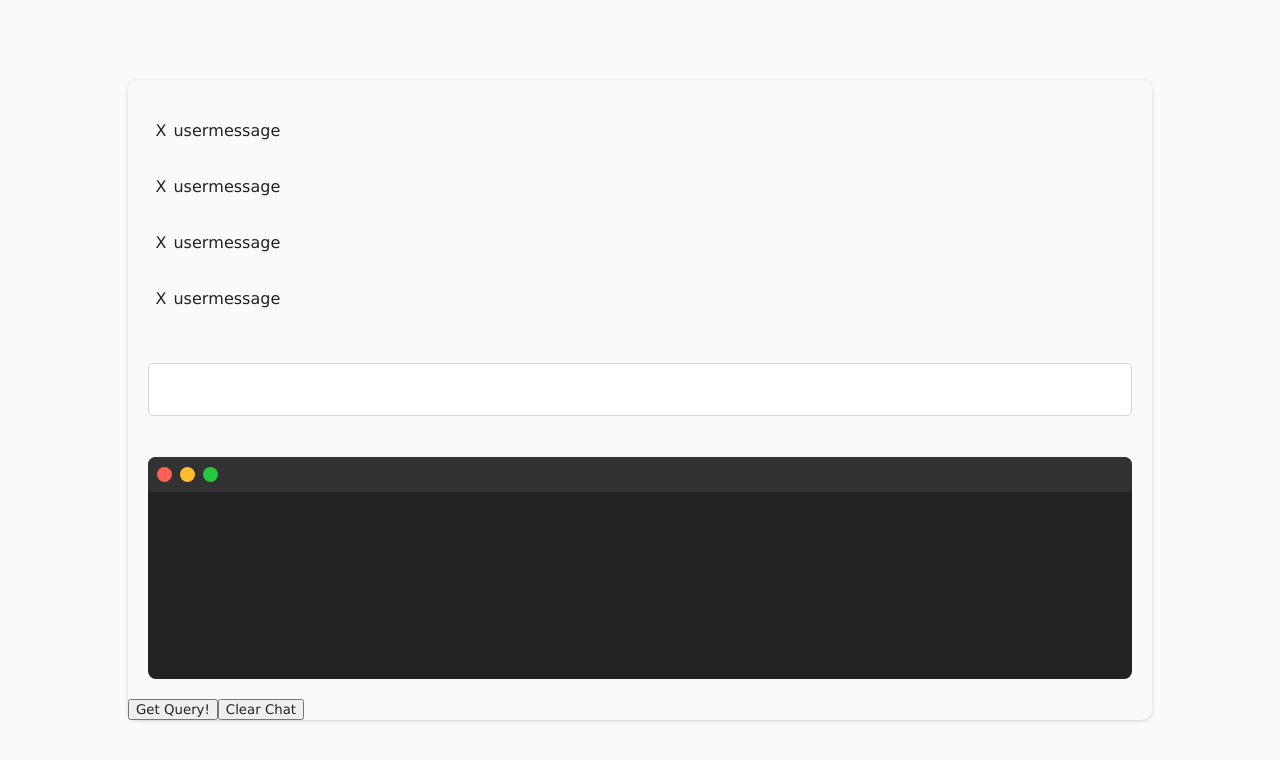
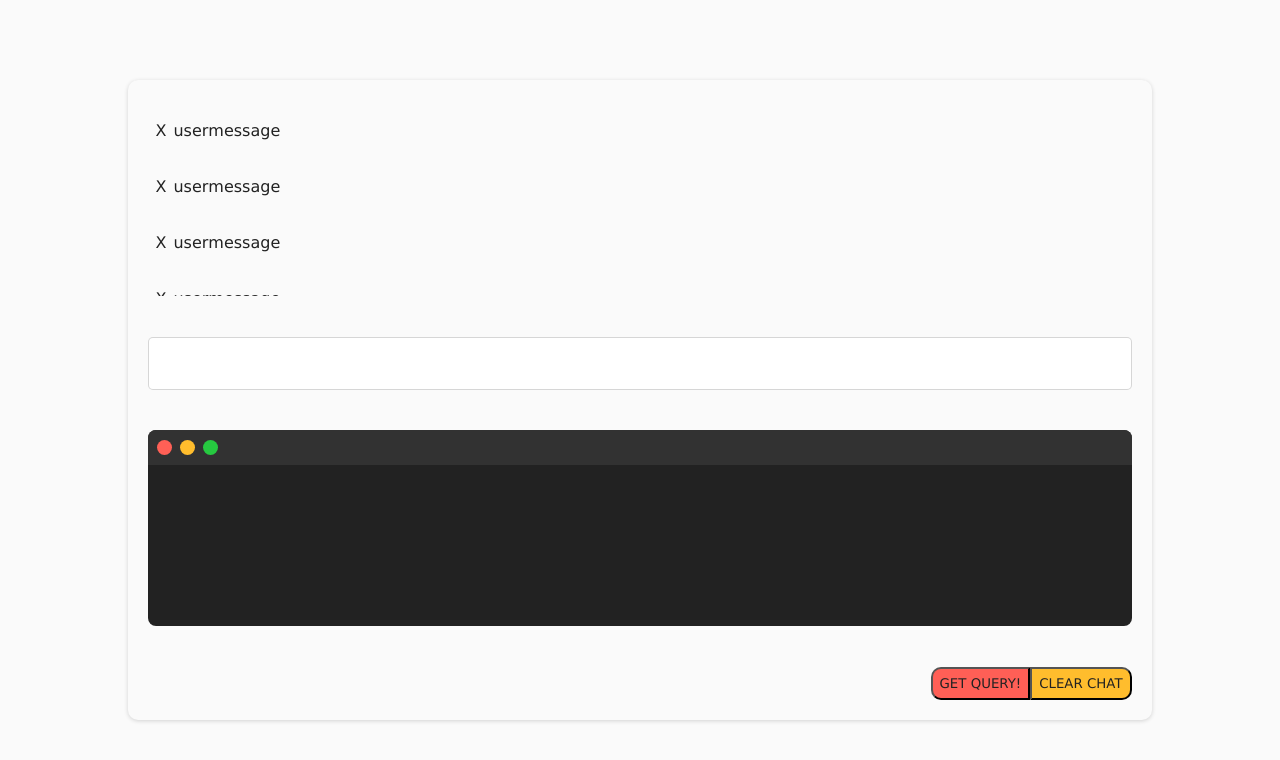
Before and after one commit to ek277/AI-Generator-SQL, a React (Create React App) app: page / in a window 1280 px wide. Shown: the top 760 px of the page. Built offline with nearby package versions, Linux system fonts and the light colour scheme.

Commit message:
Buttons customization

```diff
--- a/src/index.css
+++ b/src/index.css
@@ -104,3 +104,25 @@
   box-sizing: border-box;
   border-radius: 5px;
 }
+
+.button-container {
+  margin: 2%;
+  display: flex;
+  justify-content: flex-end;
+}
+
+.button-container button {
+  text-transform: uppercase;
+  padding: 7px;
+  bottom: none;
+}
+
+button#get-query {
+  border-radius: 10px 0 0 10px;
+  background-color: rgb(255, 95, 86);
+}
+
+button#clear-chat {
+  border-radius: 0 10px 10px 0;
+  background-color: rgb(255, 189, 45);
+}
```
